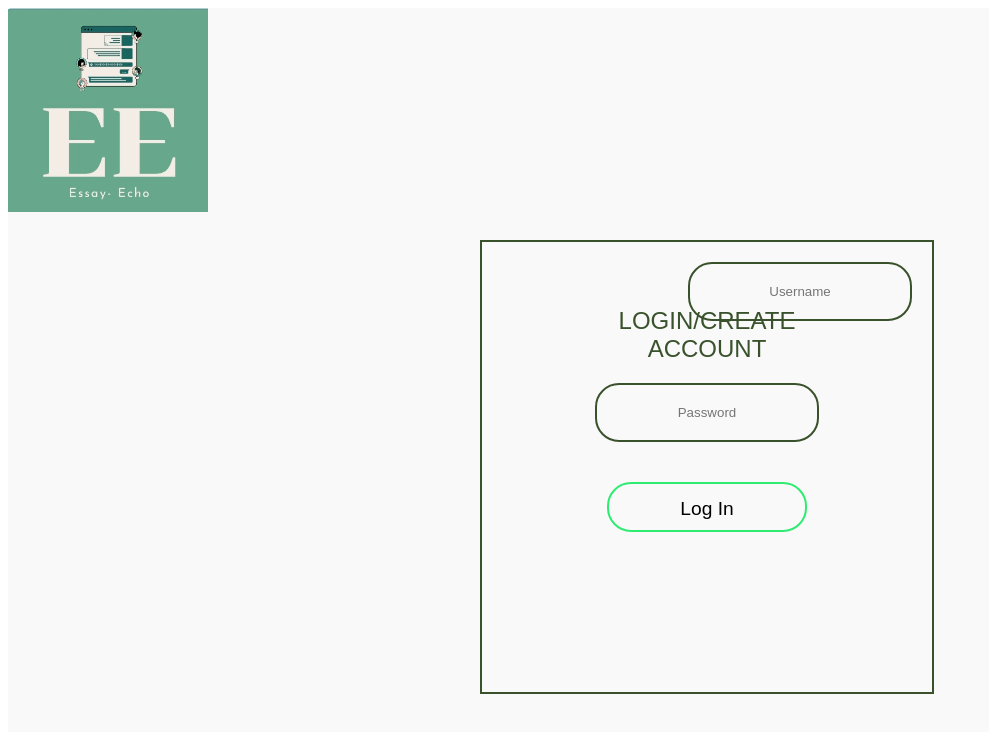
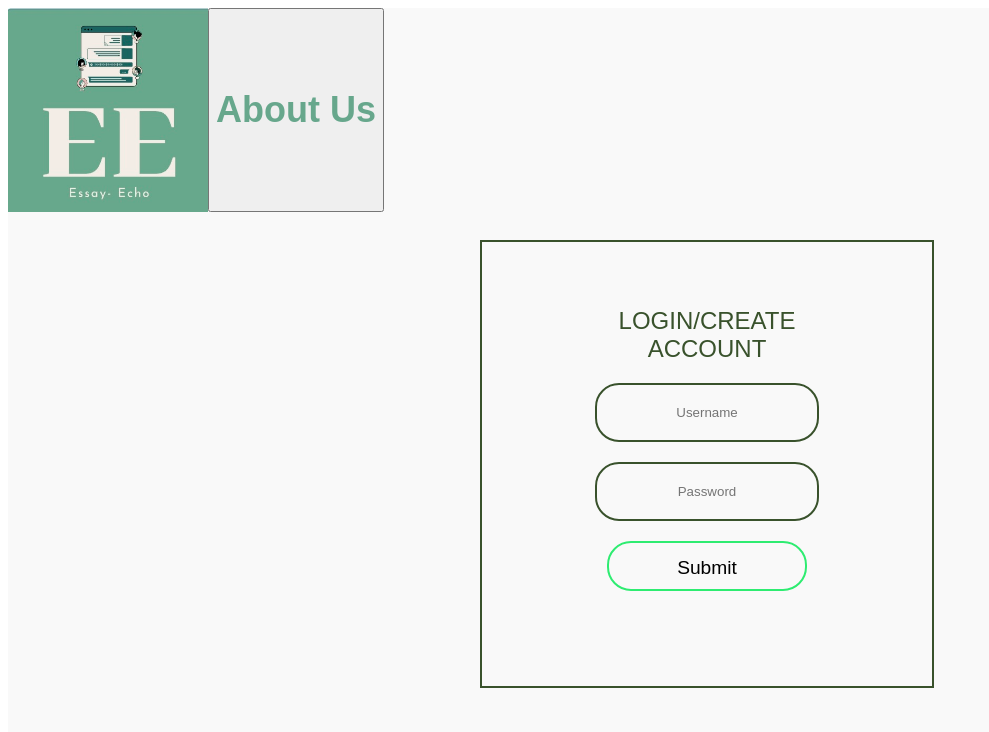
Before and after one commit to amkrishnan28/Essay-Echo, a React (Create React App) app in the folder frontend/: page / in a window 1280 px wide. Shown: the top 732 px of the page, without its empty margins (0-989 px from the left). Built offline with nearby package versions, Linux system fonts and the light colour scheme.

Commit message:
Changed frontend layout

```diff
--- a/frontend/src/App.css
+++ b/frontend/src/App.css
@@ -12,12 +12,11 @@
 .logo {
   width: 200px;
   height: auto;
-  margin-bottom: 20px;
+  /* margin-bottom: 20px;  */
 }
 
 .box {
   width: 300px;
-  height: 300px;
   padding: 75px;
   position: absolute;
   top: 30%;
@@ -77,20 +76,20 @@
 
 #about-link {
 
-  color: blue;
-  text-decoration: underline;
+  color: rgb(103, 167, 140);
+  /* text-decoration: underline;  */
   font-weight: bold;
   font-size: 36px;
-  margin-top: 10px;
-  position: absolute; /* Position the link absolutely */
-  bottom: 135px; /* Position the link 15 pixels from the bottom */
-  left: 900px; /* Position the link 50 pixels from the left */
-  text-align: center;
+  /* margin-top: 10px;  */
+  /* position: absolute; Position the link absolutely
+  bottom: 135px; Position the link 15 pixels from the bottom
+  left: 900px; Position the link 50 pixels from the left
+  text-align: center; */
 
 }
 
 #about-text {
-  margin-top: 700px;
+  /* margin-top: 700px; */
   font-size: 24px;
   text-align: center;
 }
--- a/frontend/src/App.js
+++ b/frontend/src/App.js
@@ -100,18 +100,27 @@ function App() {
 
 
   return (
+    <>
     <div className="App">
       <section className="App-content">
         <div className="content">
+
+        <div style={{display: "flex", flexDirection: "row", alignItems: "space-between", justifyContent: "space-between"}}>
           <img src={myImage} alt="My Image" className="logo" />
+          <button onClick={() => setShowAbout(!showAbout)} id="about-link">About Us</button>
+        </div>
           <div className="login-form">
             <form className = "box" method = "post" id="form" onSubmit={handleLogin}>
+
+
               <h1> Login/Create Account </h1>
-              <input type = "username" name = "username" id="username" placeholder = "Username"></input>
-              <input type = "password" name = "password" id="password" placeholder = "Password"></input>
-              <div style={{display: "flex", flexDirection: "row"}}>
-                <input type = "submit" name = "loginButton" id="login" placeholder = "Login/Create Account" value="Log In"></input>
-              </div>
+
+                <input type = "username" name = "inputUsername" id="username" placeholder = "Username"></input>
+
+                <input type = "password" name = "inputPassword" id="password" placeholder = "Password"></input>
+
+              <input type = "submit" name = "loginButton" id="login" placeholder = "Login/Create Account"></input>
+
 
 
             </form>
@@ -120,14 +129,18 @@ function App() {
 
         </div>
 
-        {showAbout &&
-          <About></About>
-        }
+
 
       </section>
 
 
     </div>
+    {showAbout &&
+      <a target='_blank'>
+        <About></About>
+      </a>
+    }
+    </>
   );
 }
 
--- a/frontend/src/components/Landing.css
+++ b/frontend/src/components/Landing.css
@@ -6,13 +6,13 @@
     margin-right: 50px; /* Adjust margin-right for upper-right container */
 }
 
-#username {
+/* #username {
     position: absolute;
     top: 0;
     right: 0;
     margin-top: 20px;
-    margin-right: 20px; /* Adjust margin-right for the username */
-}
+    margin-right: 20px;  Adjust margin-right for the username
+} */
 
 .upper-left {
     position: absolute;
```
Also changed, not shown: 1 other file (tests, documents, lock files or other folders).
